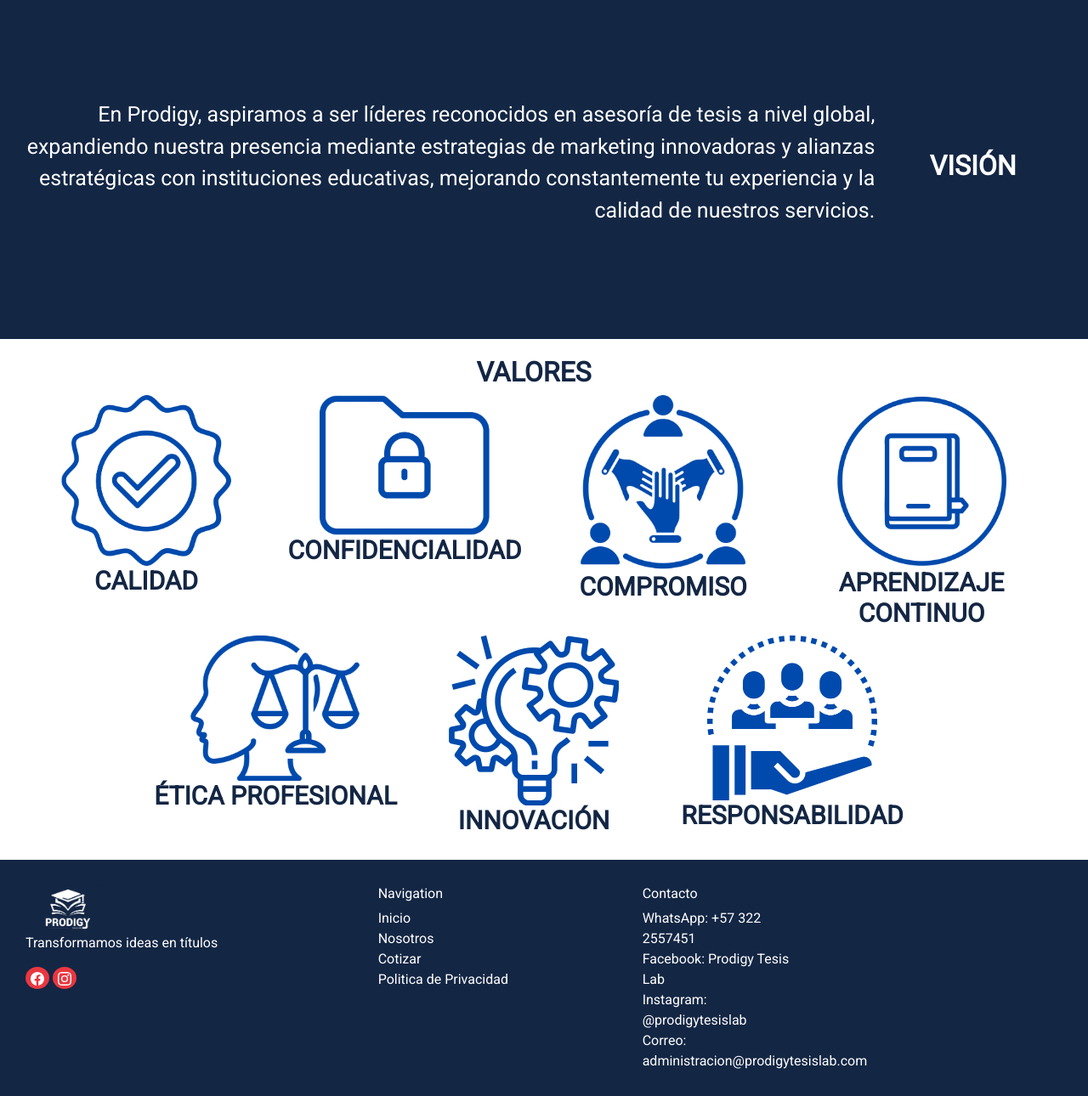
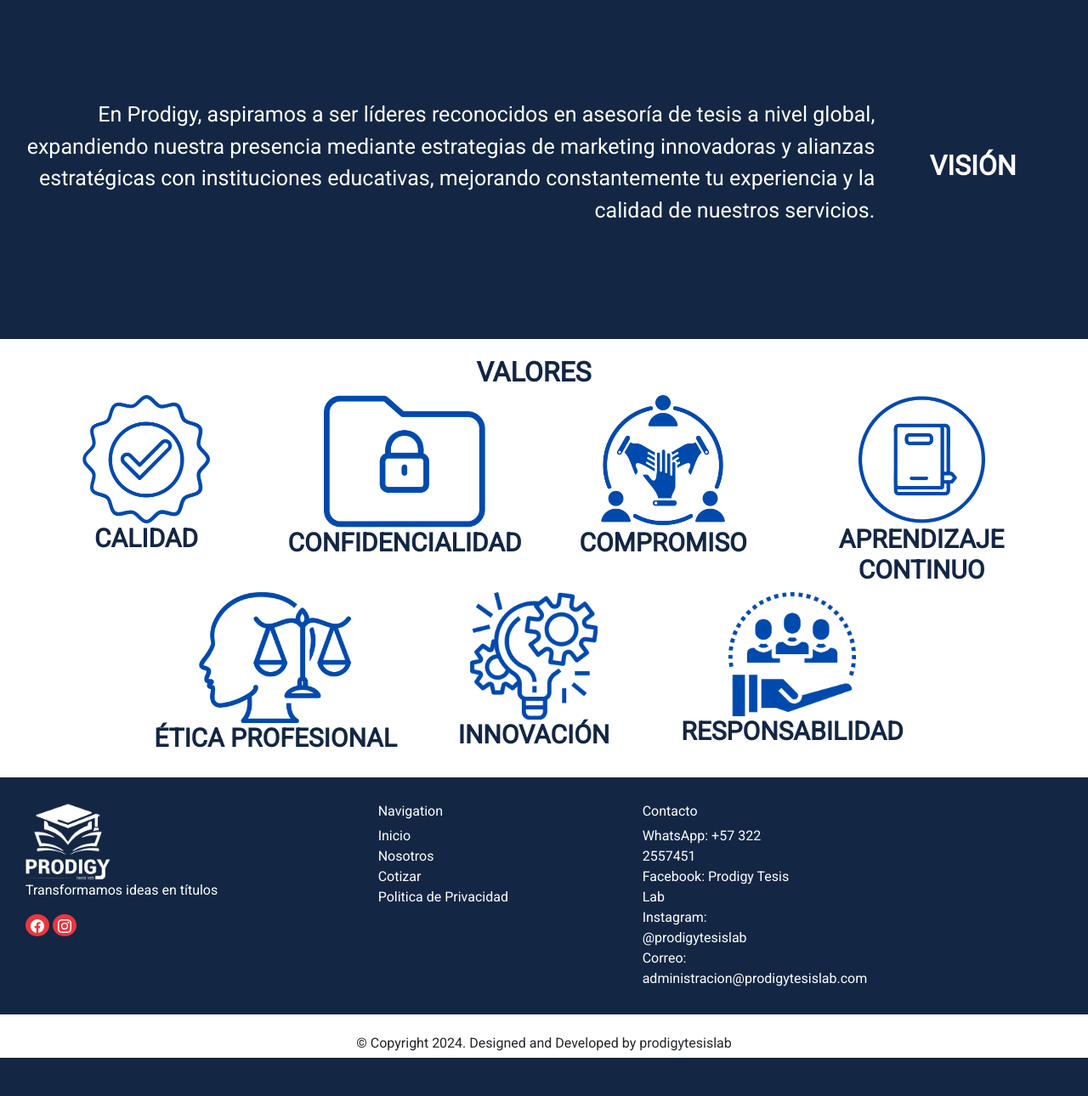
Before and after one commit to Edwin-DEV-py/prodigytesislab, a Django app: page /aboutWe/ in a window 1280 px wide. Shown: the part 1861-3151 px from the top of the page at 85% size. After the commit the page ends 3106 px from the top, so only its background shows below. Run offline with Django 5.2, Linux system fonts and the light colour scheme; some libraries are stand-ins or nearby versions.

Commit message:
arreglado

```diff
--- a/static/css/sectionReveal.css
+++ b/static/css/sectionReveal.css
@@ -125,9 +125,12 @@
     left: 0;
     right: 0;
     padding: 10px;
-    color: white;
+    color: rgb(255, 255, 255);
     text-align: center;
-    font-weight: bold;
+    font-weight:bold;
+    font-size: 30px;
+    box-shadow: 2px 2px 10px rgba(0,0,0,1);
+    background: rgba(0,0,0,0.3);
 }
 
 .imagen-con-titulo {
--- a/templates/aboutWe.html
+++ b/templates/aboutWe.html
@@ -67,33 +67,33 @@
             </div>
             <div class="col-md-12 contenedorV align-self-center text-center">
                 <div class="col-md-3 col-sm-12">
-                    <img src="{% static 'img/valores/1.png' %}" alt="" style="max-width: 200px;">
+                    <img src="{% static 'img/valores/1.png' %}" alt="" style="max-width: 150px;">
                     <h4 class="listaNavegacion2">CALIDAD</h4>
                 </div>
                 <div class="col-md-3 col-sm-12">
-                    <img src="{% static 'img/valores/2.png' %}" alt="" style="max-width: 200px;">
+                    <img src="{% static 'img/valores/2.png' %}" alt="" style="max-width: 190px;">
                     <h4 class="listaNavegacion2">CONFIDENCIALIDAD</h4>
                 </div>
                 <div class="col-md-3 col-sm-12">
-                    <img src="{% static 'img/valores/3.png' %}" alt="" style="max-width: 200px;">
+                    <img src="{% static 'img/valores/3.png' %}" alt="" style="max-width: 150px;">
                     <h4 class="listaNavegacion2">COMPROMISO</h4>
                 </div>
                 <div class="col-md-3 col-sm-12">
-                    <img src="{% static 'img/valores/4.png' %}" alt="" style="max-width: 200px;">
+                    <img src="{% static 'img/valores/4.png' %}" alt="" style="max-width: 150px;">
                     <h4 class="listaNavegacion2">APRENDIZAJE CONTINUO</h4>
                 </div>
             </div>
             <div class="col-md-12 contenedorV align-self-center text-center justify-content-center">
                 <div class="col-md-3 col-sm-12">
-                    <img src="{% static 'img/valores/5.png' %}" alt="" style="max-width: 200px;">
+                    <img src="{% static 'img/valores/5.png' %}" alt="" style="max-width: 180px;">
                     <h4 class="listaNavegacion2">ÉTICA PROFESIONAL</h4>
                 </div>
                 <div class="col-md-3 col-sm-12">
-                    <img src="{% static 'img/valores/6.png' %}" alt="" style="max-width: 200px;">
+                    <img src="{% static 'img/valores/6.png' %}" alt="" style="max-width: 150px;">
                     <h4 class="listaNavegacion2">INNOVACIÓN</h4>
                 </div>
                 <div class="col-md-3 col-sm-12">
-                    <img src="{% static 'img/valores/7.png' %}" alt="" style="max-width: 200px;">
+                    <img src="{% static 'img/valores/7.png' %}" alt="" style="max-width: 150px;">
                     <h4 class="listaNavegacion2">RESPONSABILIDAD</h4>
                 </div>
             </div>
```
Also changed, not shown: static/img/logoB.png.
